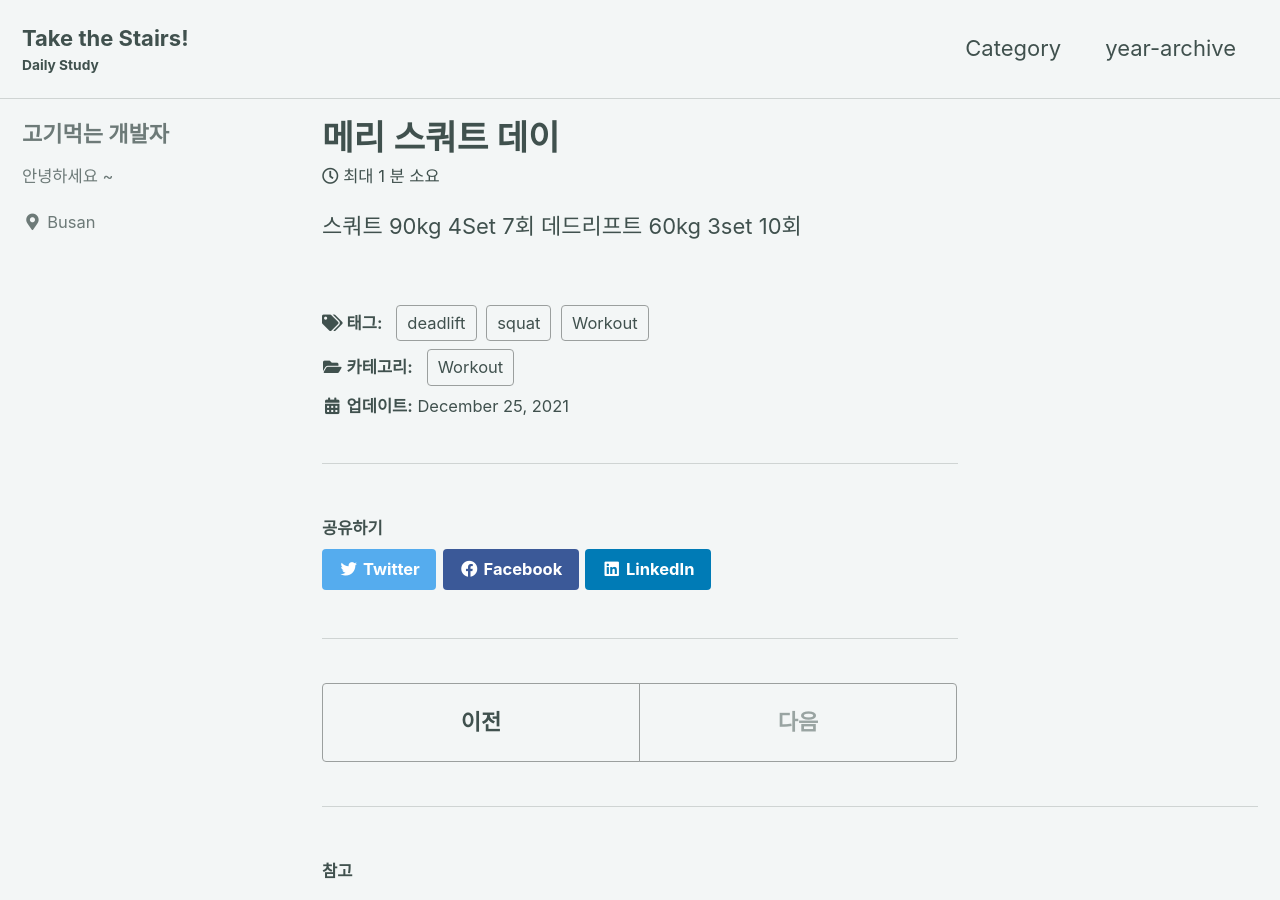
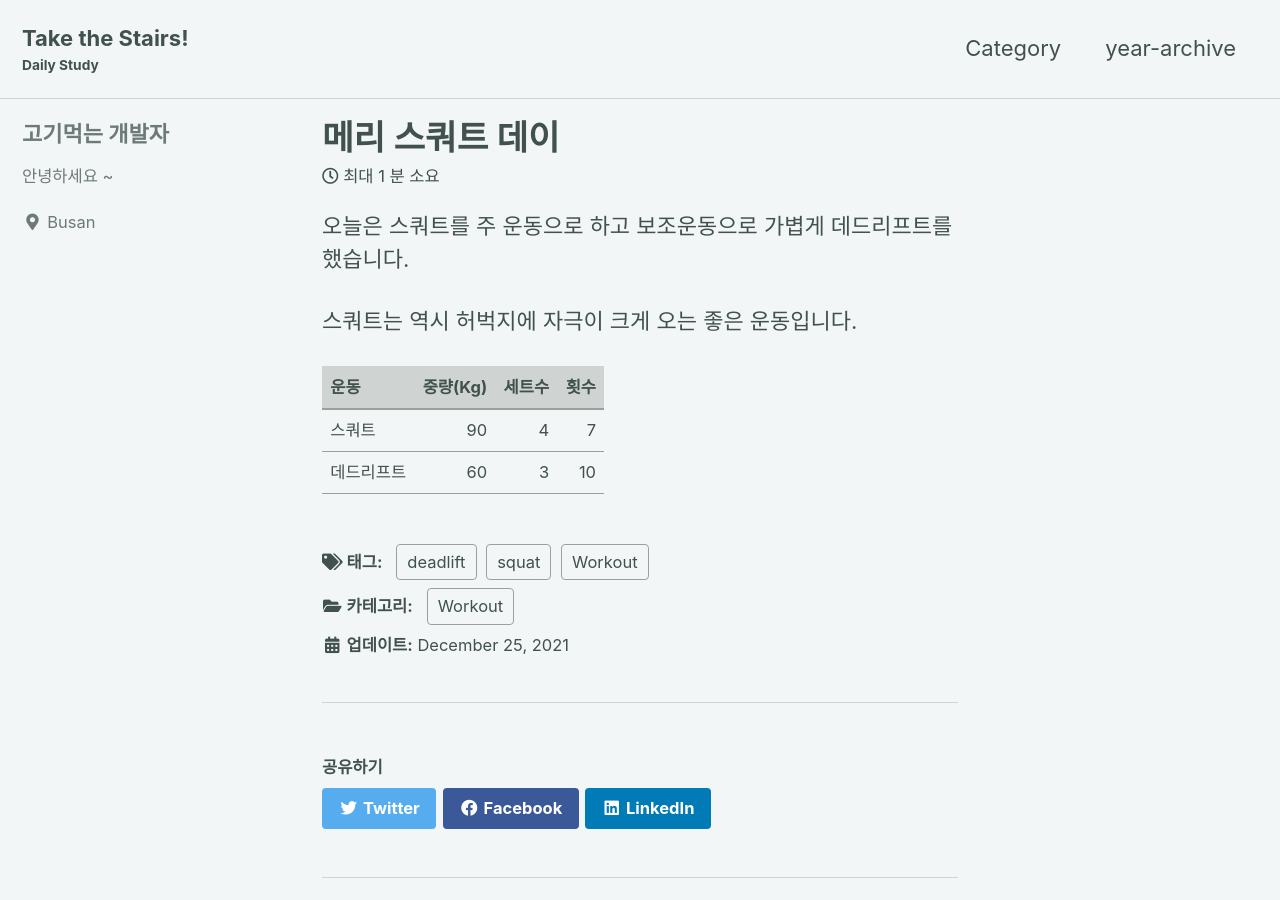
Before and after one commit to voka/old-blog, a Jekyll site: the page built from _posts/Workout/2021-12-25-1일차.md, in a window 1280 px wide and 900 px high. Built offline with Jekyll 4.4.1, drawn with Linux system fonts in a browser that asks for light colours; cached includes are drawn as plain includes.

Commit message:
운동기록

```diff
--- a/_posts/Workout/2021-12-25-1일차.md
+++ b/_posts/Workout/2021-12-25-1일차.md
@@ -7,6 +7,11 @@ tags:
   - squat
   - deadlift
 ---
+오늘은 스쿼트를 주 운동으로 하고 보조운동으로 가볍게 데드리프트를 했습니다.
 
-스쿼트 90kg 4Set 7회
-데드리프트 60kg 3set 10회
+스쿼트는 역시 허벅지에 자극이 크게 오는 좋은 운동입니다.
+
+|운동|중량(Kg)|세트수|횟수|
+|:---|---:|---:|---:|
+|스쿼트|90|4|7|
+|데드리프트|60|3|10|
```
